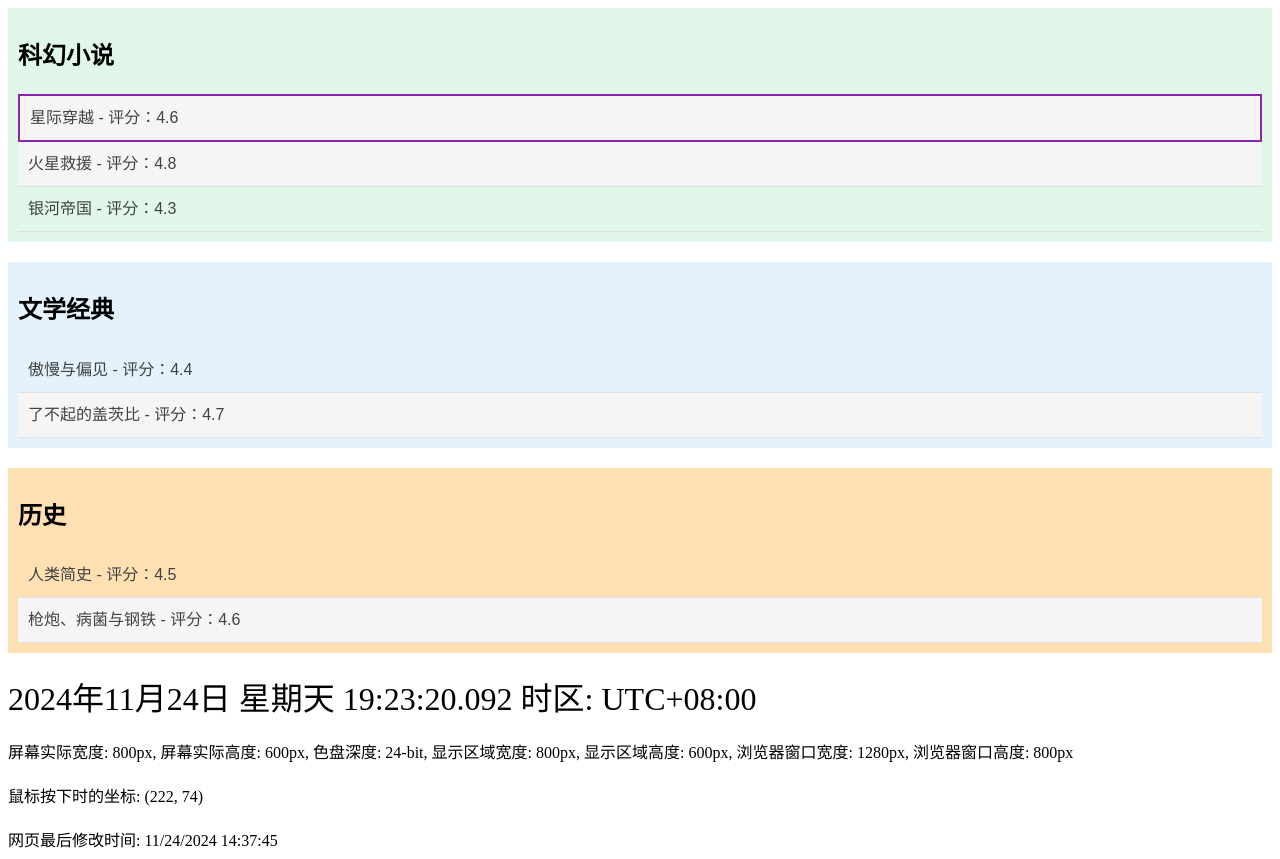
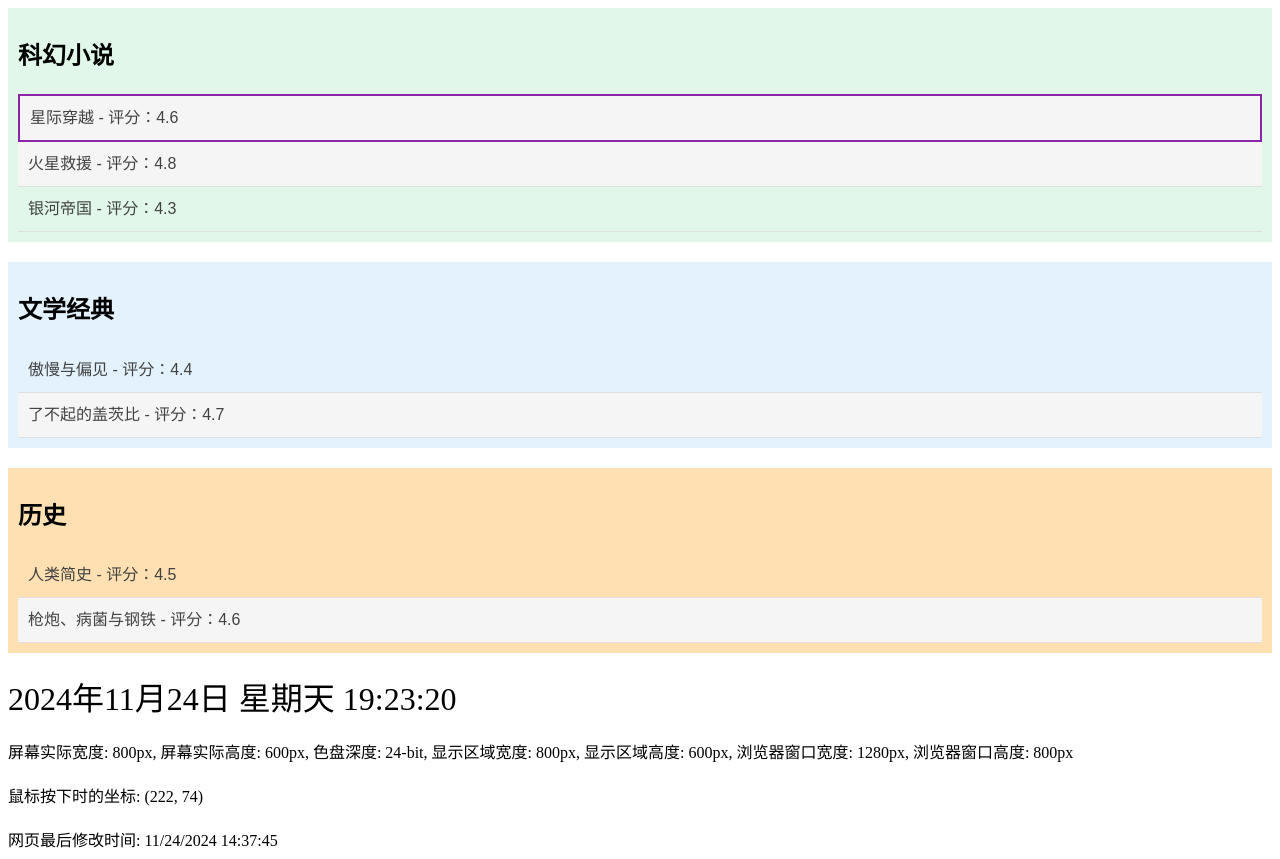
Before and after one commit to Nyla11/-, a plain HTML site: page index.html in a window 1280 px wide. Drawn offline with Linux system fonts and the light colour scheme.

Commit message:
Update index.html
Signed-off-by: Nyla11 <202311000522@stu.sdnu.edu.cn>

```diff
--- a/index.html
+++ b/index.html
@@ -3,7 +3,7 @@
 <head>
 <meta charset="utf-8">
 <meta name="viewport" content="width=device-width, initial-scale=1.0">
-<title>书籍</title>
+<title>孙0522三班google</title>
 <link rel="stylesheet" href="styles.css">
 </head>
 <body>
@@ -28,7 +28,7 @@
 
 
   <!-- 时钟显示 -->
-  <div id="clock" style="font-size: 2rem; margin-top: 20px;">2024年11月24日 星期天 19:23:20.092 时区: UTC+08:00</div>
+  <div id="clock" style="font-size: 2rem; margin-top: 20px;">2024年11月24日 星期天 19:23:20</div>
 
   <!-- 屏幕信息显示 -->
   <div id="screen-info" style="font-size: 1rem; margin-top: 20px;">屏幕实际宽度: 1536px, 屏幕实际高度: 864px, 色盘深度: 24-bit, 显示区域宽度: 1536px, 显示区域高度: 816px, 浏览器窗口宽度: 770px, 浏览器窗口高度: 738px</div>
```
